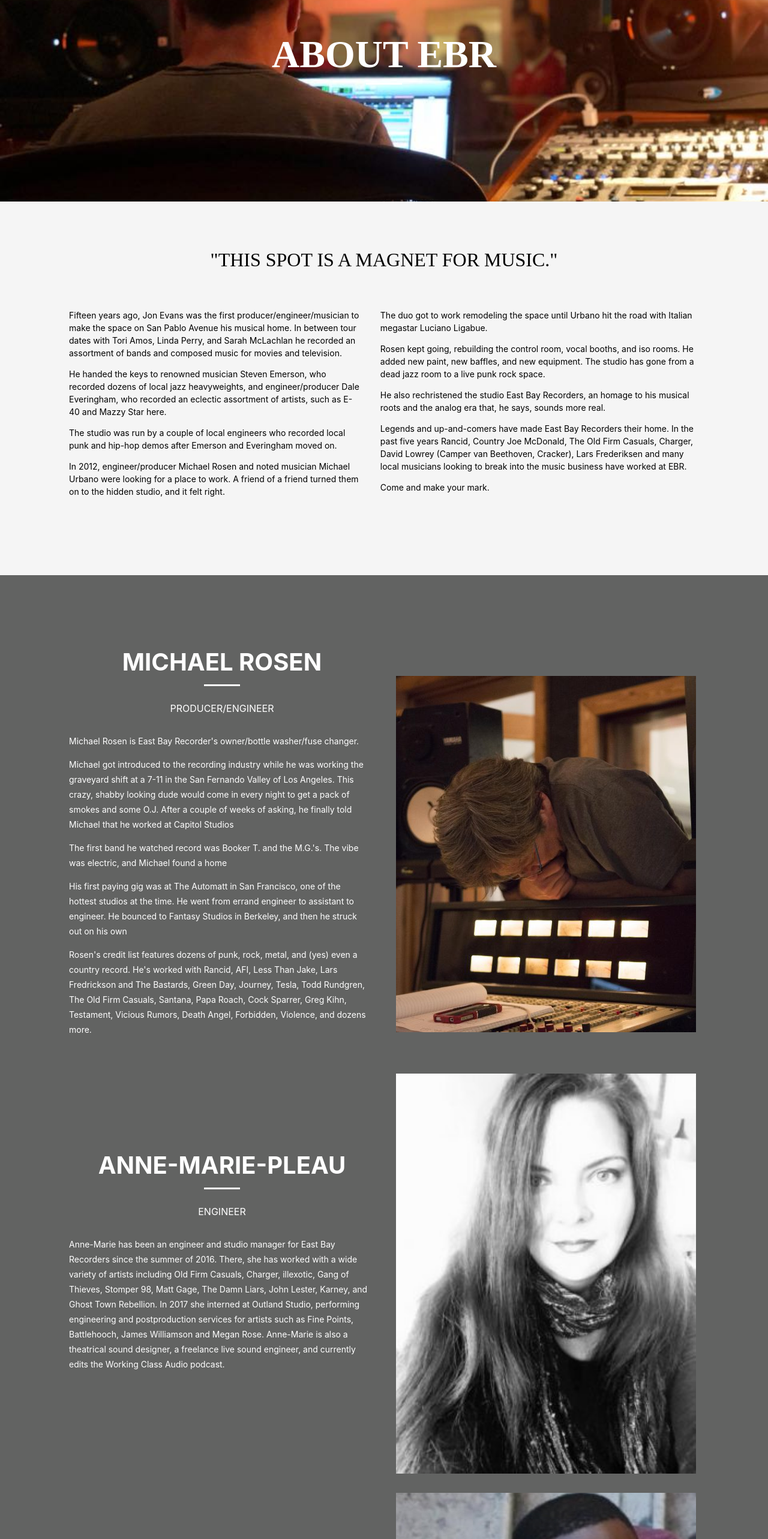
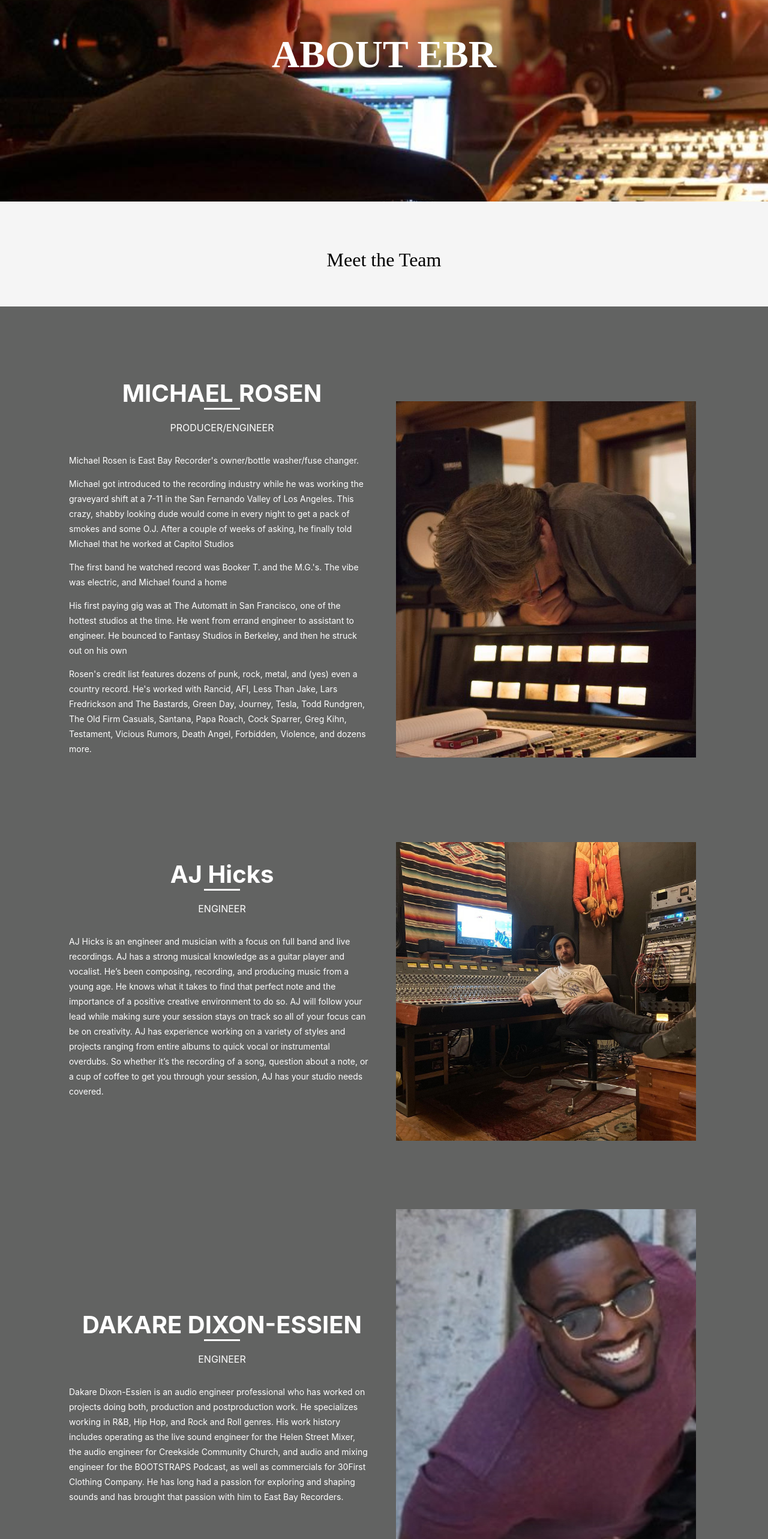
Before and after one commit to andrewjspivey/eastbay_recorders, a React (Create React App) app: page /about in a window 1280 px wide. Shown: the part 234-2800 px from the top of the page at 60% size. Built offline with nearby package versions, Linux system fonts and the light colour scheme; a web font is replaced by a local one.

Commit message:
fix: temp about us intro, remove Anne, tweaks to about

```diff
--- a/src/About/AboutUs/AboutUs.js
+++ b/src/About/AboutUs/AboutUs.js
@@ -2,7 +2,6 @@ import React from "react";
 import "./AboutUs.css";
 import styled from "styled-components";
 import MichaelLookingDown from "../../assets/MichealLookingDown.jpeg";
-import AnneMarie from "../../assets/AnneMarie.jpeg";
 import Dak from "../../assets/Dak.jpg";
 import AJ_Bio_About from "../../assets/AJ_Bio_About.jpg";
 
@@ -31,10 +30,14 @@ const UnderLine = styled.div`
   width: 60px;
   height: 3px;
   background-color: white;
+  margin-top: 12px;
+  margin-bottom: 18px;
+  @media (max-width: 768px) {
+    margin-top: 9px;
+  }
 `;
 
 const Body = styled.div`
-  /* width: 100%; */
   margin: 2rem 0rem;
   display: flex;
   justify-content: center;
@@ -52,7 +55,6 @@ const Div = styled.div`
   display: flex;
   width: 50%;
   justify-content: center;
-
   @media (max-width: 840px) {
     width: 100%;
   }
@@ -77,6 +79,14 @@ const TitleTag = styled.div`
   font-size: 16px;
 `;
 
+const StyledSpacer = styled.div`
+  height: ${(props) => props.height};
+  @media (max-width: 768px) {
+    height: ${(props) => props.mobileHeight};
+    border-top: 1px solid #eeeee5;
+  } ;
+`;
+
 const AboutUs = () => {
   return (
     <AboutUsWrapper>
@@ -84,9 +94,7 @@ const AboutUs = () => {
         <Div>
           <Text>
             <NameTag>MICHAEL ROSEN</NameTag>
-            <br />
             <UnderLine />
-            <br />
             <TitleTag>PRODUCER/ENGINEER</TitleTag>
             <div style={{ padding: "15px 25px 15px 15px" }}>
               <p>
@@ -126,71 +134,12 @@ const AboutUs = () => {
           <img className="aboutUsImgs" src={MichaelLookingDown} alt="" />
         </Div>
       </Body>
-      <Body>
-        <Div>
-          <Text>
-            <NameTag>ANNE-MARIE-PLEAU</NameTag>
-            <br />
-            <UnderLine />
-            <br />
-            <TitleTag>ENGINEER</TitleTag>
-            <div style={{ padding: "15px 25px 15px 15px" }}>
-              <p>
-                Anne-Marie has been an engineer and studio manager for East Bay
-                Recorders since the summer of 2016. There, she has worked with a
-                wide variety of artists including Old Firm Casuals, Charger,
-                illexotic, Gang of Thieves, Stomper 98, Matt Gage, The Damn
-                Liars, John Lester, Karney, and Ghost Town Rebellion. In 2017
-                she interned at Outland Studio, performing engineering and
-                postproduction services for artists such as Fine Points,
-                Battlehooch, James Williamson and Megan Rose. Anne-Marie is also
-                a theatrical sound designer, a freelance live sound engineer,
-                and currently edits the Working Class Audio podcast.
-              </p>
-            </div>
-          </Text>
-        </Div>
-
-        <Div>
-          <img className="aboutUsImgs" src={AnneMarie} alt="" />
-        </Div>
-      </Body>
-      <Body>
-        <Div>
-          <Text>
-            <NameTag>DAKARE DIXON-ESSIEN</NameTag>
-            <br />
-            <UnderLine />
-            <br />
-            <TitleTag>ENGINEER</TitleTag>
-            <div style={{ padding: "15px 25px 15px 15px" }}>
-              <p>
-                Dakare Dixon-Essien is an audio engineer professional who has
-                worked on projects doing both, production and postproduction
-                work. He specializes working in R&B, Hip Hop, and Rock and Roll
-                genres. His work history includes operating as the live sound
-                engineer for the Helen Street Mixer, the audio engineer for
-                Creekside Community Church, and audio and mixing engineer for
-                the BOOTSTRAPS Podcast, as well as commercials for 30First
-                Clothing Company. He has long had a passion for exploring and
-                shaping sounds and has brought that passion with him to East Bay
-                Recorders.
-              </p>
-            </div>
-          </Text>
-        </Div>
-
-        <Div>
-          <img className="aboutUsImgs" id="dak" src={Dak} alt="" />
-        </Div>
-      </Body>
+      <StyledSpacer height={"50px"} mobileHeight={"25px"} />
       <Body>
         <Div>
           <Text>
             <NameTag>AJ Hicks</NameTag>
-            <br />
             <UnderLine />
-            <br />
             <TitleTag>ENGINEER</TitleTag>
             <div style={{ padding: "15px 25px 15px 15px" }}>
               <p>
@@ -215,6 +164,33 @@ const AboutUs = () => {
           <img className="aboutUsImgs" src={AJ_Bio_About} alt="" />
         </Div>
       </Body>
+      <StyledSpacer height={"50px"} mobileHeight={"25px"} />
+      <Body>
+        <Div>
+          <Text>
+            <NameTag>DAKARE DIXON-ESSIEN</NameTag>
+            <UnderLine />
+            <TitleTag>ENGINEER</TitleTag>
+            <div style={{ padding: "15px 25px 15px 15px" }}>
+              <p>
+                Dakare Dixon-Essien is an audio engineer professional who has
+                worked on projects doing both, production and postproduction
+                work. He specializes working in R&B, Hip Hop, and Rock and Roll
+                genres. His work history includes operating as the live sound
+                engineer for the Helen Street Mixer, the audio engineer for
+                Creekside Community Church, and audio and mixing engineer for
+                the BOOTSTRAPS Podcast, as well as commercials for 30First
+                Clothing Company. He has long had a passion for exploring and
+                shaping sounds and has brought that passion with him to East Bay
+                Recorders.
+              </p>
+            </div>
+          </Text>
+        </Div>
+        <Div>
+          <img className="aboutUsImgs" id="dak" src={Dak} alt="" />
+        </Div>
+      </Body>
     </AboutUsWrapper>
   );
 };
--- a/src/About/Main/Main.js
+++ b/src/About/Main/Main.js
@@ -3,22 +3,13 @@ import styled from "styled-components";
 
 const MainWrapper = styled.div`
   padding: 50px;
-  @media (max-width: 768px) {
-    padding: 50px 50px 50px 50px;
-  }
-  @media (max-width: 600px) {
-    padding: 25px 50px 50px 50px;
-  }
-  @media (max-width: 375px) {
+  @media (max-width: 576px) {
     padding: 25px 30px;
   }
 `;
 const Title = styled.div`
   text-align: center;
-  /* font-size: 2rem;
-  @media (max-width: 768px) {
-    font-size: 1px;
-  } */
+  font-size: 2rem;
 `;
 const Body = styled.div`
   font-size: 14px;
@@ -51,14 +42,22 @@ const ContentHeader = styled.h2`
     line-height: 25px;
   }
 `;
+const StyledSpacer = styled.div`
+  height: 50px;
+  @media (max-width: 768px) {
+    height: 25px;
+  } ;
+`;
 
 const Main = () => {
   return (
     <MainWrapper>
+      {/* <StyledSpacer /> */}
       <Title>
-        <ContentHeader>"THIS SPOT IS A MAGNET FOR MUSIC."</ContentHeader>
+        <ContentHeader>Meet the Team</ContentHeader>
       </Title>
-      <Body>
+      {/* <StyledSpacer /> */}
+      {/* <Body>
         <Paragraph>
           <p>
             Fifteen years ago, Jon Evans was the first
@@ -106,7 +105,7 @@ const Main = () => {
           </p>
           <p>Come and make your mark.</p>
         </Paragraph>
-      </Body>
+      </Body> */}
     </MainWrapper>
   );
 };
```
